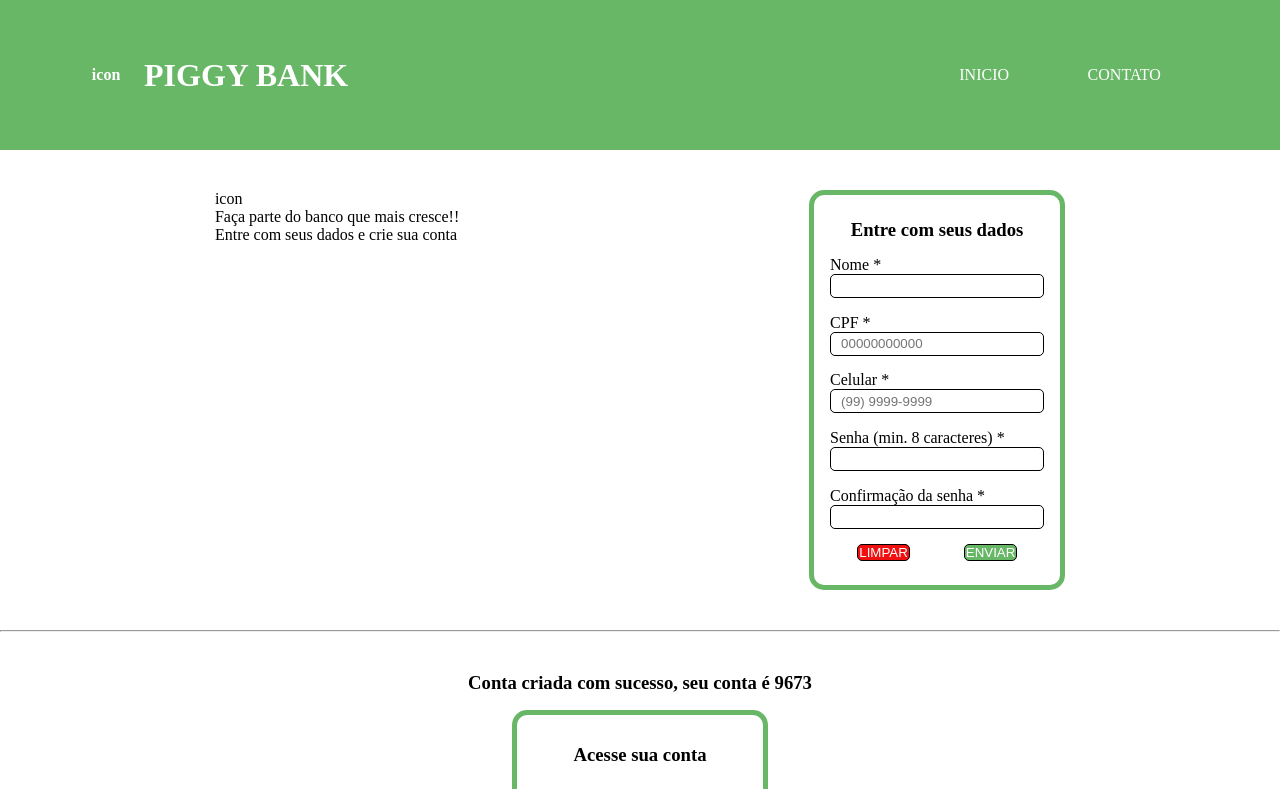
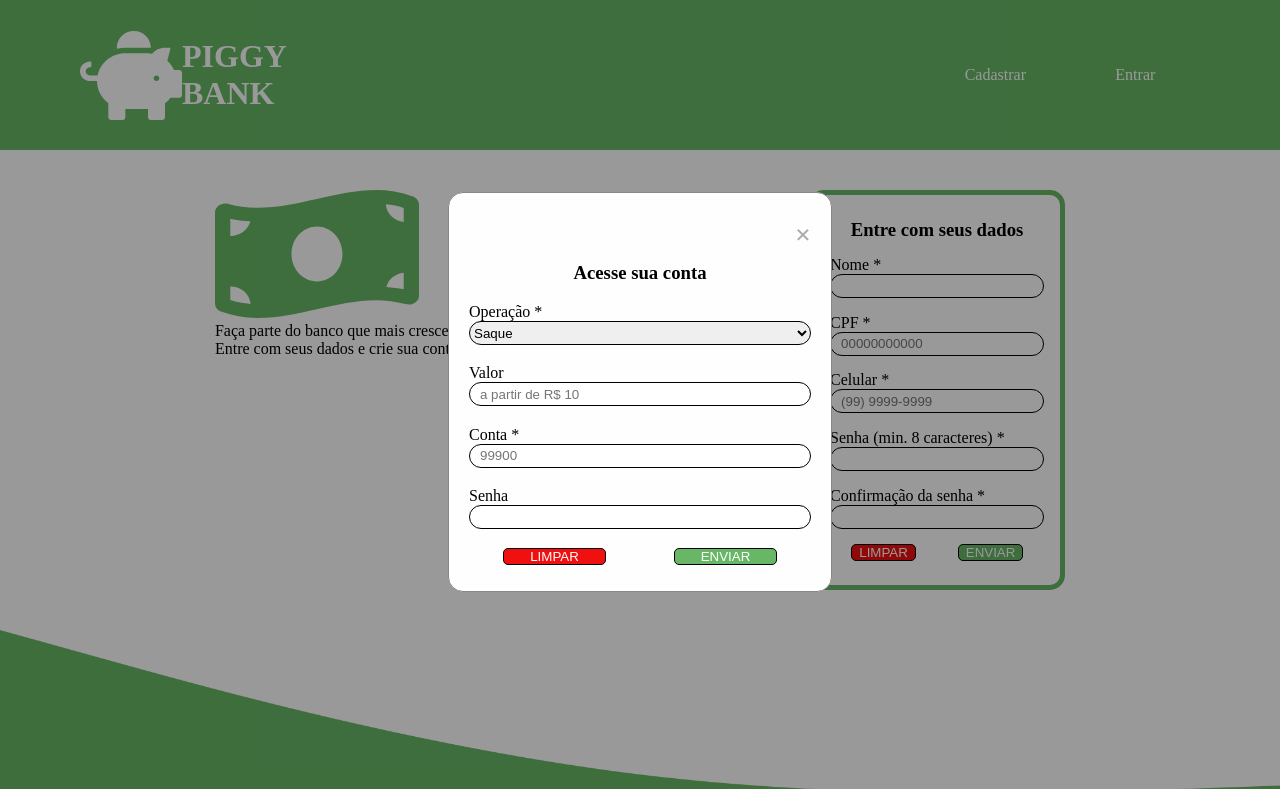
Before and after one commit to jaimenunes/DEVinhouse_bank_account, a plain HTML site: page index.html in a window 1280 px wide. Both pictures are taken after typing "Sample", "Sample", "5551234", "Sample123", "Sample123" into the empty fields and a click on the button "ENVIAR". Shown: the top 789 px of the page. Drawn offline with Linux system fonts and the light colour scheme.

Commit message:
feature: Operações de saque, deposito e consulta

```diff
--- a/app.js
+++ b/app.js
@@ -1,8 +1,7 @@
-let lista = [];
+const listaContas = [];
 const formCadastro = document.getElementById("form");
-const footer = document.getElementById('footer')
-
-
+const formOperacao = document.getElementById("formTransacao");
+const entrar = document.getElementById("entrar");
 
 function checkConta(password, passwordVerify) {
   return password === passwordVerify;
@@ -32,86 +31,77 @@ function capturarDados(event) {
     conta: Math.floor(1000 + Math.random() * 9000),
     saldo: 0,
   };
-  limpaForm(formCadastro)
-  createNewform(conta) // passa a variavel como parametro para esta função
+  listaContas.push(conta);
+  alert(`Conta criada com sucesso, o número da sua conta é: ${conta.conta}`);
+  limpaForm(formCadastro);
+  getOperacao(conta); // passa a variavel como parametro para esta função
 }
 
 // Evento disparado ao clicar em enviar no formulário de cadastro
 formCadastro.addEventListener("submit", capturarDados);
+entrar.addEventListener("click", getOperacao);
 
-// Cria novos elementos e o adionam no DOM
-function createNewform(conta){
+function getOperacao() {
+  formOperacao.style.display = "block";
+  const getOption = document.getElementById("operacao");
+  const getSaldo = document.getElementById("saldo");
+  // verifica se o option selecionado é a consulta e bloquei o campo de valor se for verdadeiro
+  getOption.addEventListener("change", () => {
+    if (getOption.value == 4) {
+      getSaldo.disabled = true;
+    } else {
+      getSaldo.disabled = false;
+    }
+  });
 
-  const divider = document.createElement('hr')
-  const section = document.createElement('section')
-  const title = document.createElement('h3')
-  const form =  document.createElement('form')
-  section.classList.add('center')
-  form.id="formTransacaoformTransacao"
-  form.innerHTML = `
-  <h3>Acesse sua conta</h3>
-  <div>
-      <label for="">Operação *</label>
-      <select id="operacao">
-        <option value='1' disabled>Escolha uma operação</option>
-        <option value='2'>Saque</option>
-        <option value='3'>Depósito</option>
-        <option value='4'>Consulta saldo</option>
-      </select>
-  </div>
-  <div>
-      <label for="">Valor</label>
-      <input type="number" placeholder="a partir de R$ 10" min="10" id='saldo'>
-  </div>
-  <div>
-      <label for="">Conta *</label>
-      <input type="number" placeholder="99900">
-  </div>
-  <div>
-      <label for="">Senha</label>
-      <input type="password" placeholder="" minlength="8" maxlength="12" name="password">
-  </div>
-  <div class="btn-form">
-      <button type="reset" class="clean" type="button">LIMPAR</button>
-      <button type="submit">ENVIAR</button>
-  </div>
-  `
-  title.textContent = `Conta criada com sucesso, seu conta é ${conta.conta}`
-  section.append(title)
-  section.append(form)
-  footer.before(divider)
-  footer.before(section)
-
-  const getOption = document.getElementById('operacao')
-  const getSaldo= document.getElementById('saldo')
-  // verifica se o option selecionado é a consulta e bloquei o campo de valor se for verdadeiro
-  getOption.addEventListener('change', ()=>{
-    if(getOption.value == 4){
-      getSaldo.disabled =true
-    }else{
-      getSaldo.disabled =false
-    }
-  })
+  const span = document.getElementsByClassName("close")[0];
+  span.onclick = function () {
+    formOperacao.style.display = "none";
+  };
   // dispara o evento no submit
-  form.addEventListener('submit', (event)=>{
-    event.preventDefault()
-    vericaConta(conta)
-    verificaOperacao()
-    chameOperacao()
-  })
+  formOperacao.addEventListener("submit", efetuarOperacao);
 }
 
-function vericaConta(conta){
-  console.log(conta)
-}
-function verificaOperacao(){
-  console.log('passou operacao')
-}
-function chameOperacao(){
-  console.log('chamou')
+function obterConta(conta) {
+  const contaCliente = listaContas.find((c) => conta === conta);
+  return contaCliente;
 }
 
-function limpaForm(form){
-  const elements = Array.from(form.elements)
-  elements.filter((items)=> items.tagName == "INPUT").map((input) => input.value = '')
+const validarConta = (conta, senha) => {
+  const contaCliente = obterConta(conta);
+  return contaCliente && contaCliente.senha === senha ? true : false;
+};
+
+const efetuarOperacao = (evento) => {
+  evento.preventDefault();
+  const conta = parseInt(evento.target.conta.value);
+  const senha = evento.target.senha.value;
+  const valor = parseInt(evento.target.valor.value);
+  const contaValida = validarConta(conta, senha);
+
+  if (contaValida) {
+    console.log(evento.target.operacao.value);
+    switch (evento.target.operacao.value) {
+      case "2":
+        sacar(conta, valor);
+        break;
+      case "3":
+        depositar(conta, valor);
+        break;
+      case "4":
+        consultarSaldo(conta);
+        break;
+      default:
+        alert("Operação inválida");
+    }
+  } else {
+    alert("Conta ou senha inválida");
+  }
+};
+
+function limpaForm(form) {
+  const elements = Array.from(form.elements);
+  elements
+    .filter((items) => items.tagName == "INPUT")
+    .map((input) => (input.value = ""));
 }
--- a/index.html
+++ b/index.html
@@ -14,26 +14,26 @@
 <body>
     <header>
         <div class="flex-logo">
-            <p>icon</p>
+            <img src="./assets/images/logo.svg" alt="">
             <h1>PIGGY BANK</h1>
         </div>
         <nav>
             <ul>
-                <li>INICIO</li>
-                <li>CONTATO</li>
+                <li>Cadastrar</li>
+                <li id="entrar">Entrar</li>
             </ul>
         </nav>
     </header>
     <main>
         <section>
-            <p>icon</p>
+            <img src="./assets/images/cash.svg" alt="">
             <p>
                 Faça parte do banco que mais cresce!!<br>
                 Entre com seus dados e crie sua conta
             </p>
         </section>
         <section>
-            <form id="form">
+            <form id="form" method="post">
                 <h3>Entre com seus dados</h3>
                 <div>
                     <label for="">Nome *</label>
@@ -46,7 +46,7 @@
                 </div>
                 <!--
                     pattern="^[0-9]{3}.?[0-9]{3}.?[0-9]{3}-?[0-9]{2}"
-                    pattern="[0-9]{2} [0-9]{5}-[0-9]{4}"
+                    pattern="\([0-9]{2}\) ?[0-9]{5}-?[0-9]{4}|[0-9]{11}"
                  -->
                 <div>
                     <label for="">Celular *</label>
@@ -62,6 +62,37 @@
                 </div>
                 <div class="btn-form">
                     <button type="reset" class="clean" type="button">LIMPAR</button>
+                    <button type="submit" title="rer">ENVIAR</button>
+                </div>
+            </form>
+        </section>
+        <section class="modal" id="formTransacao">
+            <form class="modal-content">
+                <span class="close">&times;</span>
+                <h3>Acesse sua conta</h3>
+                <div>
+                    <label for="">Operação *</label>
+                    <select id="operacao" name="select">
+                        <option value='1' disabled>Escolha uma operação</option>
+                        <option value='2'>Saque</option>
+                        <option value='3'>Depósito</option>
+                        <option value='4'>Consulta saldo</option>
+                    </select>
+                </div>
+                <div>
+                    <label for="">Valor</label>
+                    <input type="number" placeholder="a partir de R$ 10" min="10" name='valor' id='saldo'>
+                </div>
+                <div>
+                    <label for="">Conta *</label>
+                    <input type="number" placeholder="99900" name="conta">
+                </div>
+                <div>
+                    <label for="">Senha</label>
+                    <input type="password" placeholder="" minlength="8" maxlength="12" name="senha">
+                </div>
+                <div class="btn-form">
+                    <button type="reset" class="clean" type="button">LIMPAR</button>
                     <button type="submit">ENVIAR</button>
                 </div>
             </form>
@@ -74,7 +105,7 @@
         </div>
         <div class="footer-font">
             <p>
-                Piggy bank your digital bank, because the innovation matters
+                Piggy bank your digital bank, because the security matters
             </p>
         </div>
         <div>
--- a/styles.css
+++ b/styles.css
@@ -2,6 +2,7 @@
   --green-primary: #68b766;
   --white: #fff;
   --red: rgb(241, 16, 16);
+  --black: #000;
 }
 
 /* =============== GLOBAL ==================== */
@@ -65,10 +66,9 @@ main {
   margin: 40px;
 }
 
-
 /* ============= FORM ===================== */
 
-form{
+form {
   width: 20vw;
   height: 50vh;
   background-color: var(--white);
@@ -81,71 +81,61 @@ form{
   justify-content: space-around;
 }
 
-form div{
+form div {
   display: flex;
   flex-direction: column;
   text-align: start;
 }
 
-form input{
+form input {
   height: 1.5rem;
   padding: 10px;
-  border-radius: 5px;
-  border: 1px solid black;
+  border-radius: 15px;
+  border: 1px solid var(--black);
+}
+form select {
+  height: 1.5rem;
+  border-radius: 15px;
+  border: 1px solid var(--black);
 }
 
-.wrong{
-  border: 1px solid var(--red);
-}
-
-.btn-form{
+.btn-form {
   display: flex;
   flex-direction: row;
   justify-content: space-around;
 }
 
-.btn-form input, .btn-form button{
+.btn-form button {
   padding: 0;
-  width: 25%;
+  width: 30%;
   color: var(--white);
   cursor: pointer;
 }
 
-.btn-form button{
+.btn-form button {
   background-color: var(--green-primary);
   border: 1px solid #000;
   border-radius: 5px;
 }
 
-.btn-form .clean{
+.btn-form .clean {
   background-color: var(--red);
 }
 
-.btn-form button:active, .btn-form input[value="LIMPAR"]:active{
+.btn-form button:active,
+.btn-form input[value="LIMPAR"]:active {
   opacity: 0.5;
 }
 
-
-/* ================ NEW SECTION ============== */
-
-section.center{
-  width: 50%;
-  align-self: center;
-  display: flex;
-  flex-direction: column;
-  justify-content: center;
-  align-items: center;
-  margin: 40px;
-  gap: 1rem;
-}
 /* ============== FOOTER ================= */
 footer {
-  width: 100%;
-  min-height: 100px;
-  background-color: var(--green-primary);
+  min-height: 200px;
+  background-image: url(./assets/images/footer.png);
+  background-repeat: no-repeat;
+  background-size: 100% 100%;
   display: flex;
   justify-content: space-around;
-  align-items: center;
+  align-items: flex-end;
 }
 
 footer div {
@@ -161,3 +151,45 @@ footer div i {
 .footer-font {
   font-size: 1.5rem;
 }
+
+/* ============= MODAL ============== */
+
+.modal {
+  display: none; /* Hidden by default */
+  position: fixed; /* Stay in place */
+  z-index: 1; /* Sit on top */
+  left: 0;
+  top: 0;
+  width: 100%; /* Full width */
+  height: 100%; /* Full height */
+  overflow: hidden; /* Enable scroll if needed */
+  background-color: rgb(0, 0, 0); /* Fallback color */
+  background-color: rgba(0, 0, 0, 0.4); /* var(--black) w/ opacity */
+}
+
+.modal-content {
+  background-color: #fefefe;
+  margin: 15% auto; /* 15% from the top and centered */
+  padding: 20px;
+  border: 1px solid #888;
+  width: 30%; /* Could be more or less, depending on screen size */
+}
+
+.modal-content div {
+  margin-top: 0.5rem;
+}
+
+.close {
+  align-self: flex-end;
+  color: #aaa;
+  float: right;
+  font-size: 28px;
+  font-weight: bold;
+}
+
+.close:hover,
+.close:focus {
+  color: var(--black);
+  text-decoration: none;
+  cursor: pointer;
+}
```
Also changed, not shown: assets/images/bg-footer.svg (deleted), assets/images/bg-header.svg (deleted), assets/images/cash.svg (added), assets/images/footer.png (added), assets/images/logo.svg (added), 1 other file.
